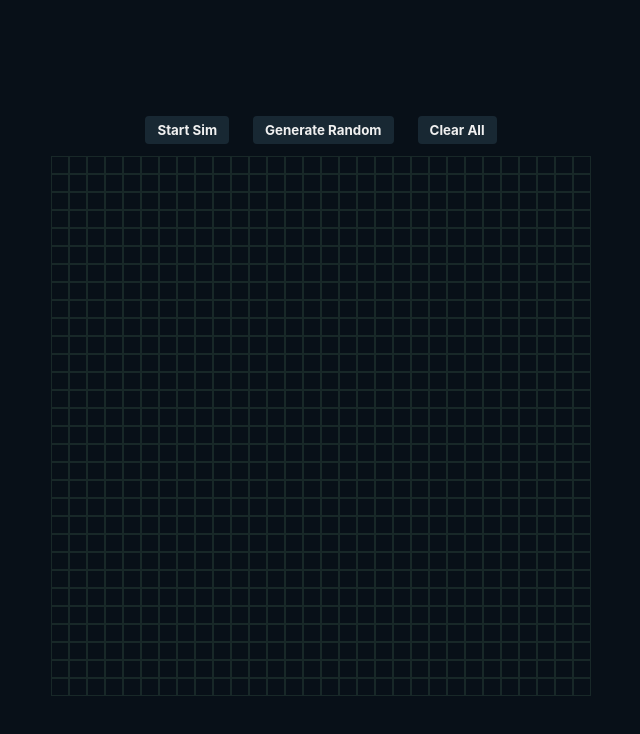
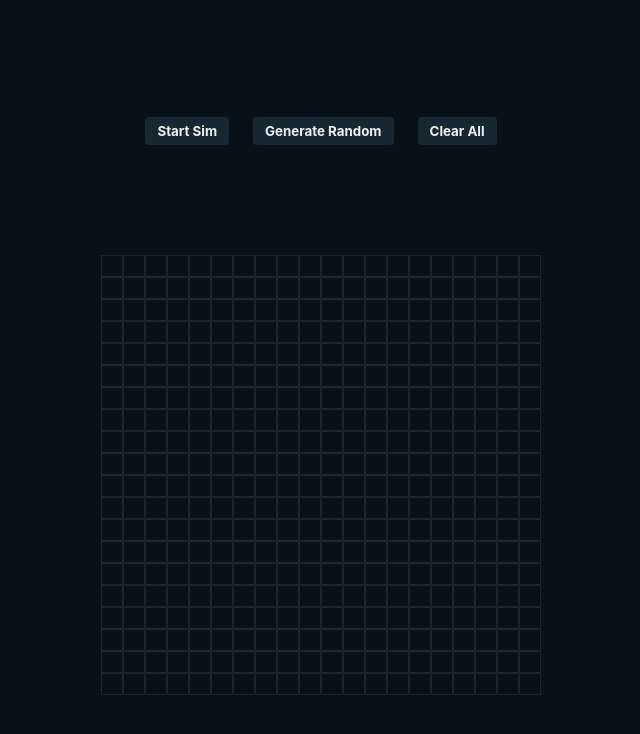
Before and after one commit to ninjaasmoke/game-of-life, a React (Create React App) app: page / in a window 1280 px wide. Shown: the top 734 px of the page, without its empty margins (319-959 px from the left). Built offline with nearby package versions, Linux system fonts and the light colour scheme; the HTML template or start-up script is replaced by a standard one.

Commit message:
ui changes

```diff
--- a/src/App.css
+++ b/src/App.css
@@ -4,7 +4,7 @@
   padding: 6px;
 
   display: flex;
-  justify-content: center;
+  justify-content: space-evenly;
   flex-direction: column;
   align-items: center;
 }
@@ -19,8 +19,11 @@ h1 {
 
 .cell {
   border: 1px solid var(--bgSec);
-  transition: all 200ms ease-in;
+  transition: all 300ms ease-in;
   cursor: pointer;
+
+  font-weight: 400;
+  font-size: 6px;
 }
 
 .cell:hover {
--- a/src/App.tsx
+++ b/src/App.tsx
@@ -5,33 +5,23 @@ import { produce } from 'immer';
 
 function App() {
 
-  const [rows, setRows] = useState(30);
-  const [cols, setCols] = useState(30);
+  const [gridSize, setGridSize] = useState(20);
 
-  const [cellSize, setCellSize] = useState(18);
+  const [cellSize, setCellSize] = useState(22);
 
-  const emptyGrid = (rows: number, col: number = cols) => {
-    let row = [];
-    for (let i = 0; i < rows; i++) {
-      row.push(Array.from(Array(col), () => 0));
+  const emptyGrid = (gridN: number = gridSize) => {
+    const grid = [];
+    for (let i = 0; i < gridN; i++) {
+      grid.push(
+        Array.from(Array(gridN), () => 0)
+      );
     }
-    return row;
+    return grid;
   }
 
 
-  useEffect(() => {
-    // const c = Math.floor((window.innerWidth) / 20);
-    // const r = Math.floor((window.innerHeight) / 20);
-    // setRows(r);
-    // setCols(c);
 
-    // console.log(r, c)
-
-    setGrid(emptyGrid(30, 30));
-  }, []);
-
-
-  const [grid, setGrid] = useState<number[][]>([[]]);
+  const [grid, setGrid] = useState<number[][]>(() => emptyGrid());
 
 
   const neighOps = [
@@ -57,13 +47,13 @@ function App() {
 
     setGrid((grid) => {
       return produce(grid, (gridCopy: number[][]) => {
-        for (let i = 0; i < rows; i++) {
-          for (let k = 0; k < cols; k++) {
+        for (let i = 0; i < gridSize; i++) {
+          for (let k = 0; k < gridSize; k++) {
             let neighbors = 0;
             neighOps.forEach(([x, y]) => {
               const newI = i + x;
               const newK = k + y;
-              if (newI >= 0 && newI < rows && newK >= 0 && newK < cols) {
+              if (newI >= 0 && newI < gridSize && newK >= 0 && newK < gridSize) {
                 neighbors += grid[newI][newK];
               }
             });
@@ -103,9 +93,9 @@ function App() {
         <button
           onClick={() => {
             const row = [];
-            for (let i = 0; i < cols; i++) {
+            for (let i = 0; i < gridSize; i++) {
               row.push(
-                Array.from(Array(rows), () => (Math.random() > 0.8 ? 1 : 0))
+                Array.from(Array(gridSize), () => (Math.random() > 0.8 ? 1 : 0))
               );
             }
 
@@ -116,7 +106,7 @@ function App() {
         </button>
         <button
           onClick={() => {
-            setGrid(emptyGrid(rows, cols));
+            setGrid(emptyGrid(gridSize));
           }}
         >
           Clear All
@@ -128,7 +118,7 @@ function App() {
       <div className="grid"
         id="grid"
         style={{
-          gridTemplateColumns: `repeat(${cols}, ${cellSize}px)`
+          gridTemplateColumns: `repeat(${gridSize}, ${cellSize}px)`
         }}
       >
         {
```
